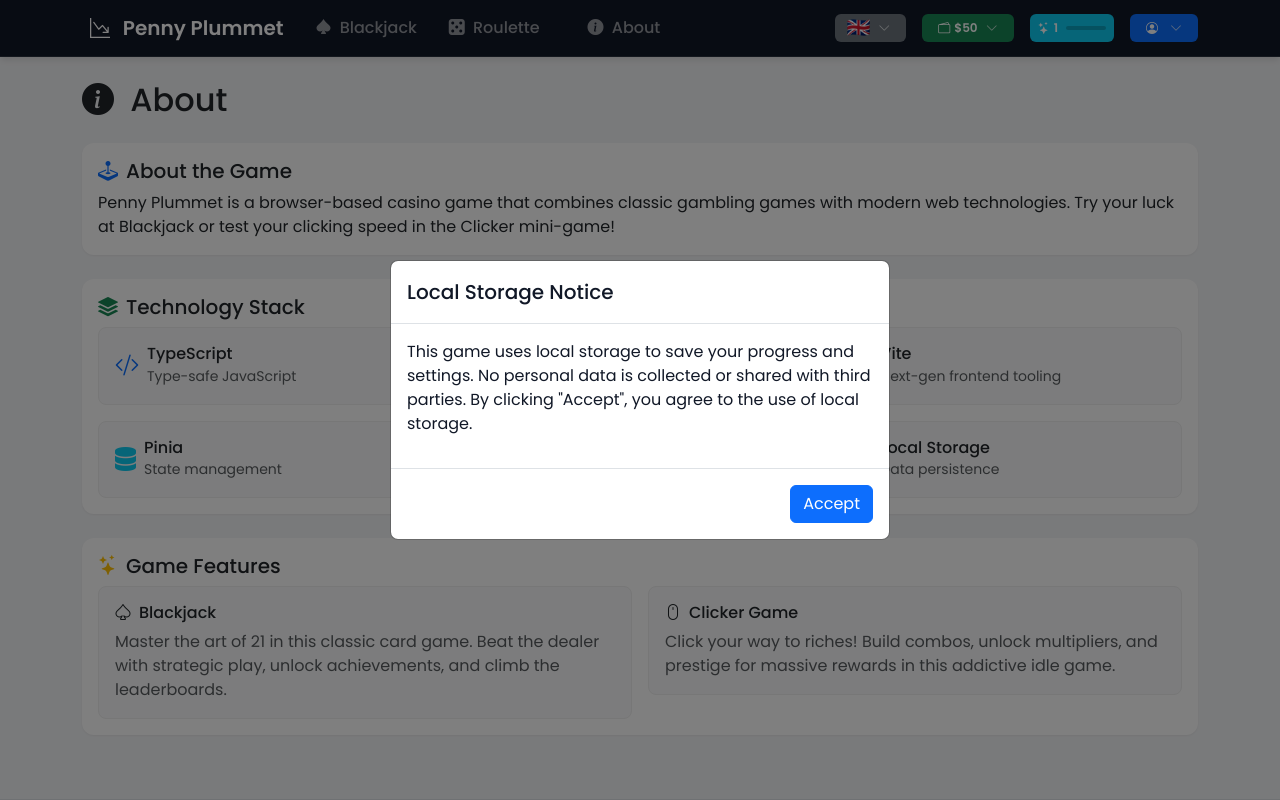
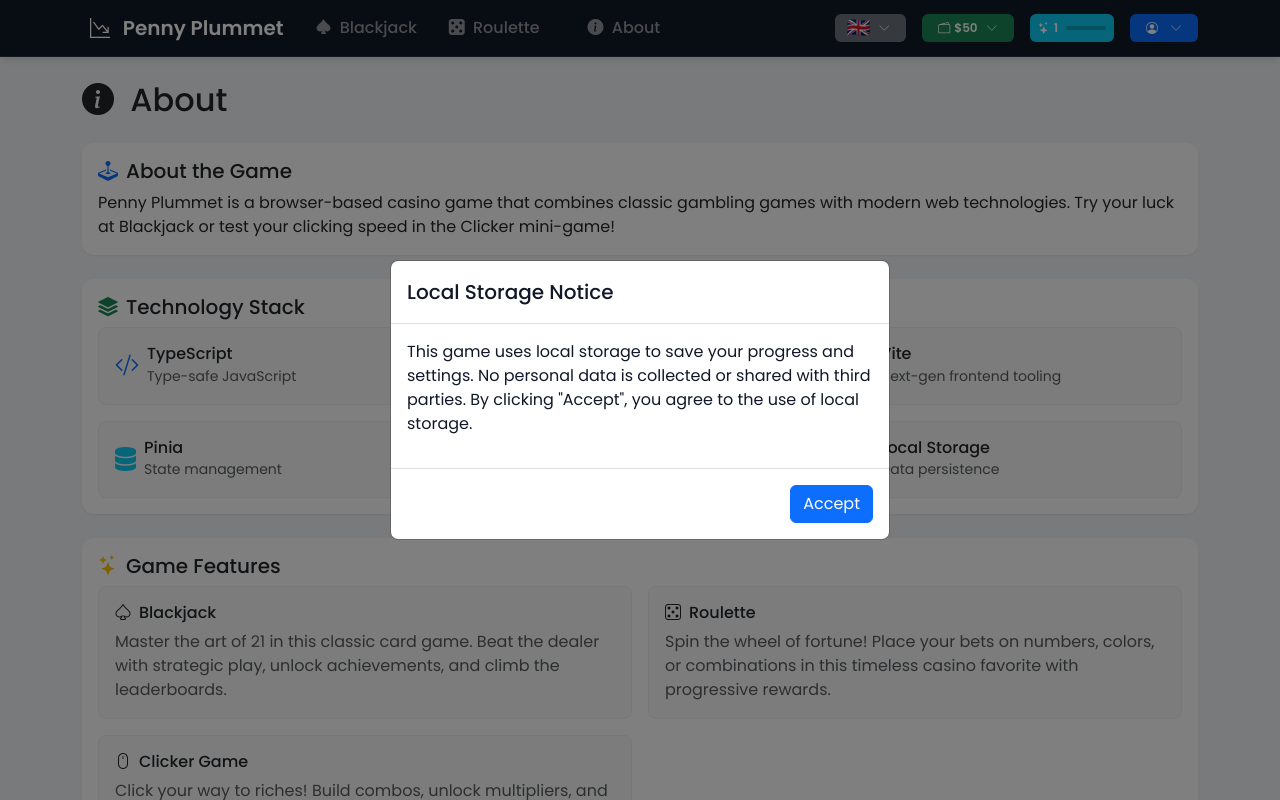
Before and after one commit to benceb2/penny-plummet, a Vue app: page /about in a window 1280 px wide. Shown: the top 800 px of the page. Built offline with nearby package versions, Linux system fonts and the light colour scheme.

Commit message:
unsweep about view

```diff
--- a/src/views/AboutView.vue
+++ b/src/views/AboutView.vue
@@ -42,6 +42,24 @@ const technologies = computed(() => [
     description: t('about.technology.items.localStorage.description'),
     icon: 'fa-solid fa-hard-drive',
     color: 'secondary'
+  }
+]);
+
+const features = computed(() => [
+  {
+    title: t('about.features.blackjack.title'),
+    description: t('about.features.blackjack.description'),
+    icon: 'bi bi-suit-spade'
+  },
+  {
+    title: t('about.features.roulette.title'),
+    description: t('about.features.roulette.description'),
+    icon: 'bi bi-dice-5'
+  },
+  {
+    title: t('about.features.clicker.title'),
+    description: t('about.features.clicker.description'),
+    icon: 'bi bi-mouse'
   }
 ]);
 
@@ -93,25 +111,14 @@ const technologies = computed(() => [
           {{ t('about.features.title') }}
         </h5>
         <div class="row g-3">
-          <div class="col-md-6">
+          <div class="col-md-6" v-for="feature in features" :key="feature.title">
             <div class="feature-item">
               <h6 class="d-flex align-items-center">
-                <i class="bi bi-suit-spade me-2" />
-                {{ t('about.features.blackjack.title') }}
+                <i :class="`${feature.icon} me-2`" />
+                {{ feature.title }}
               </h6>
               <p class="mb-0 text-muted">
-                {{ t('about.features.blackjack.description') }}
-              </p>
-            </div>
-          </div>
-          <div class="col-md-6">
-            <div class="feature-item">
-              <h6 class="d-flex align-items-center">
-                <i class="bi bi-mouse me-2" />
-                {{ t('about.features.clicker.title') }}
-              </h6>
-              <p class="mb-0 text-muted">
-                {{ t('about.features.clicker.description') }}
+                {{ feature.description }}
               </p>
             </div>
           </div>
```
